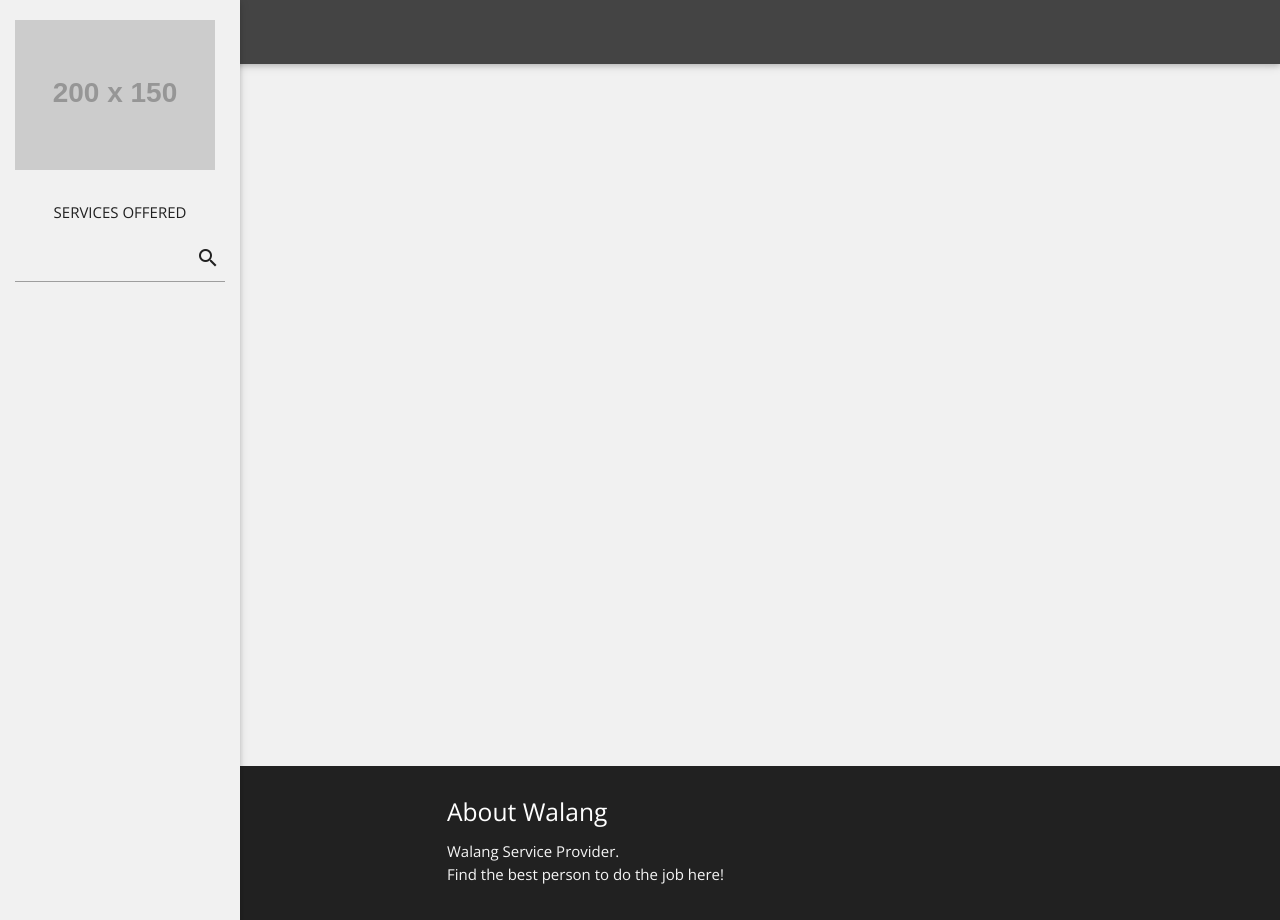
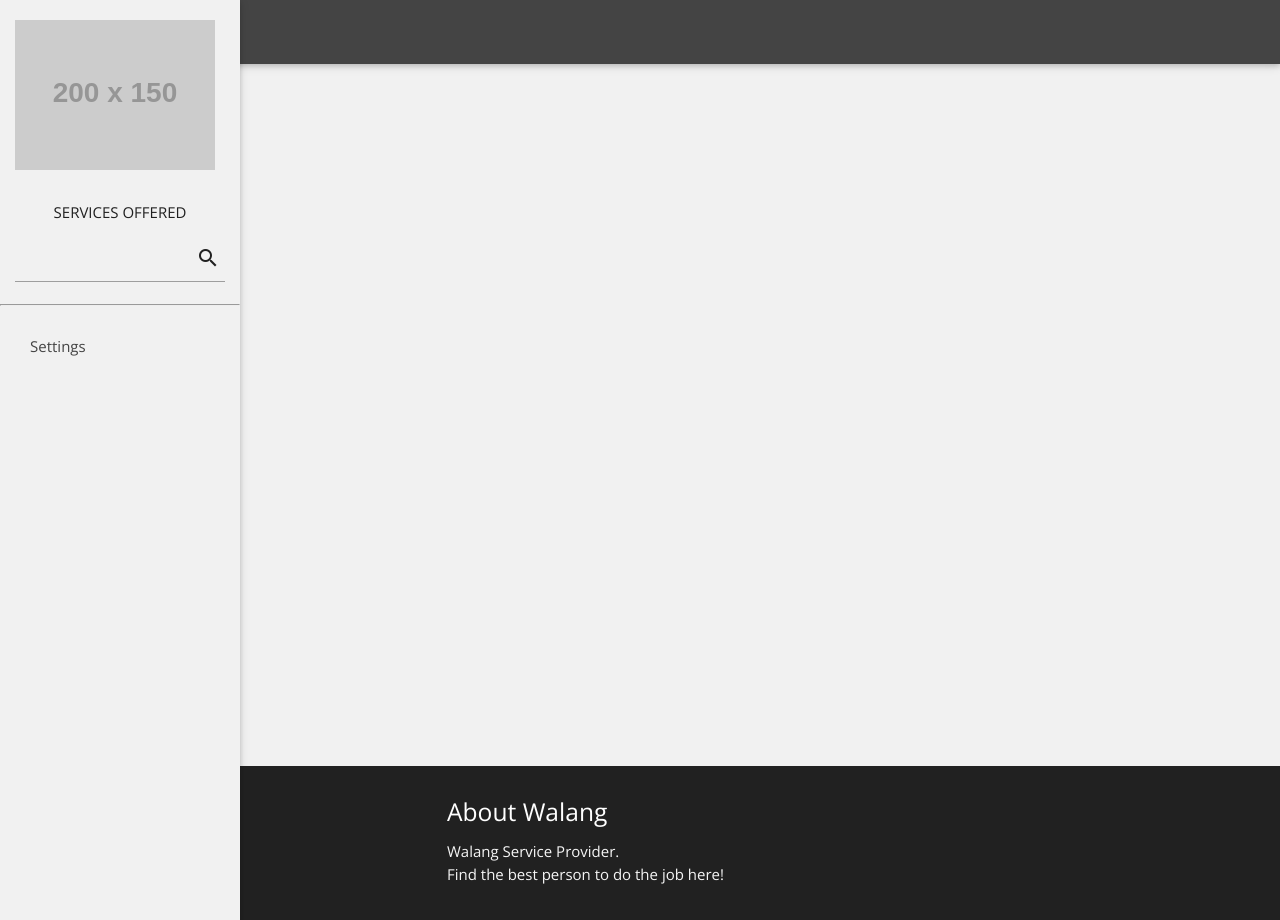
Before and after one commit to miriammariety/uhack2016, a Django app: template walang/templates/walang/home.html in a window 1280 px wide. Run offline with Django 3.2, Linux system fonts and the light colour scheme; the template is opened without the code that fills it, so the values that code supplies are empty; grey boxes labelled with a size stand in for pictures from a placeholder-image service; some libraries are stand-ins or nearby versions.

Commit message:
Add Settings menu.

```diff
--- a/walang/templates/walang/home.html
+++ b/walang/templates/walang/home.html
@@ -17,6 +17,8 @@
     {% for service in services %}
     <li class="waves-effect waves-light"><a href="#!">{{ service.name }}</a></li>
     {% endfor %}
+	<hr />
+    <li class="waves-effect waves-light"><a href="#!">Settings</a></li>
 </ul>
 <div class="row" id="user-settings">
     <div class="col s7 m7 l7 offset-s1 m1 l1">
```
